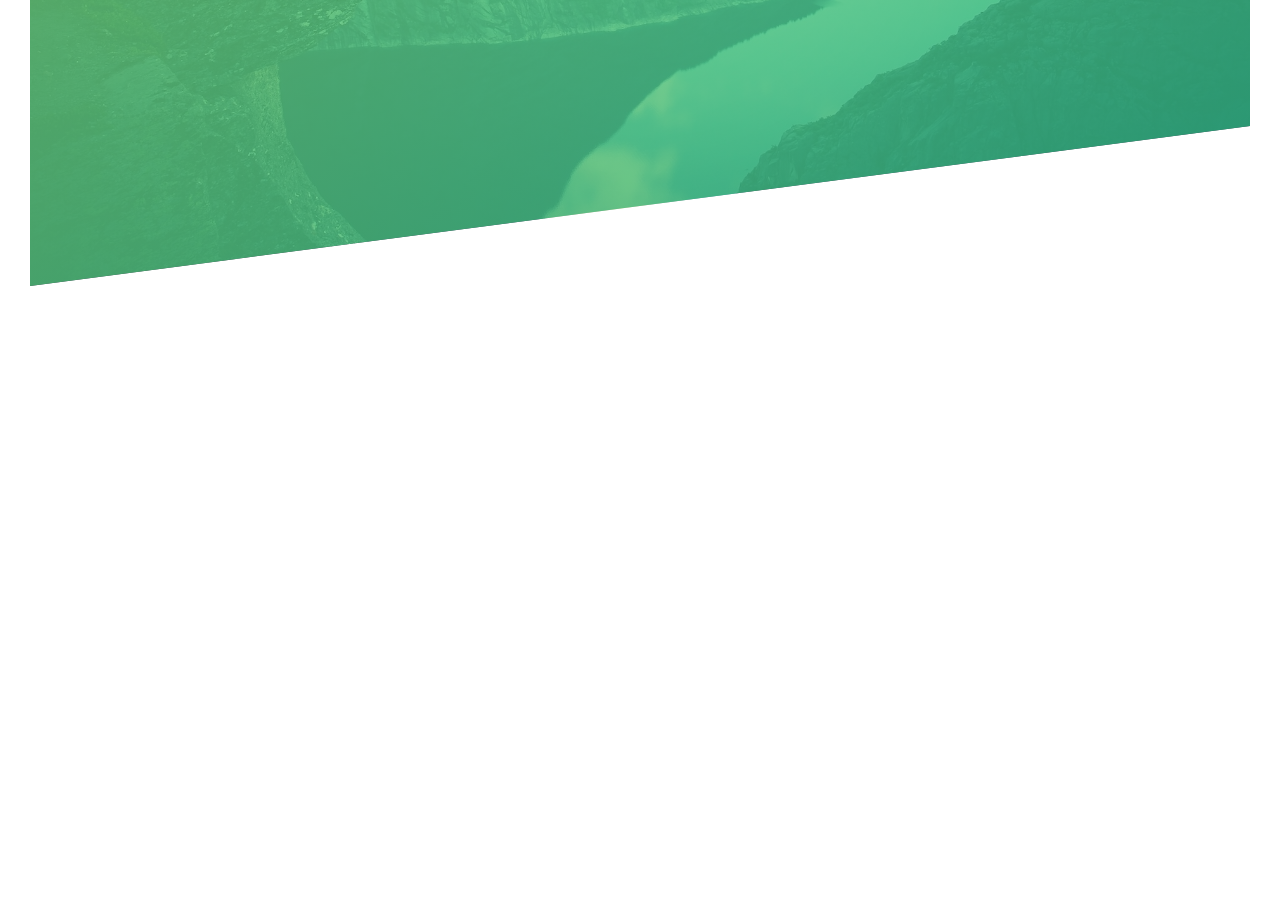
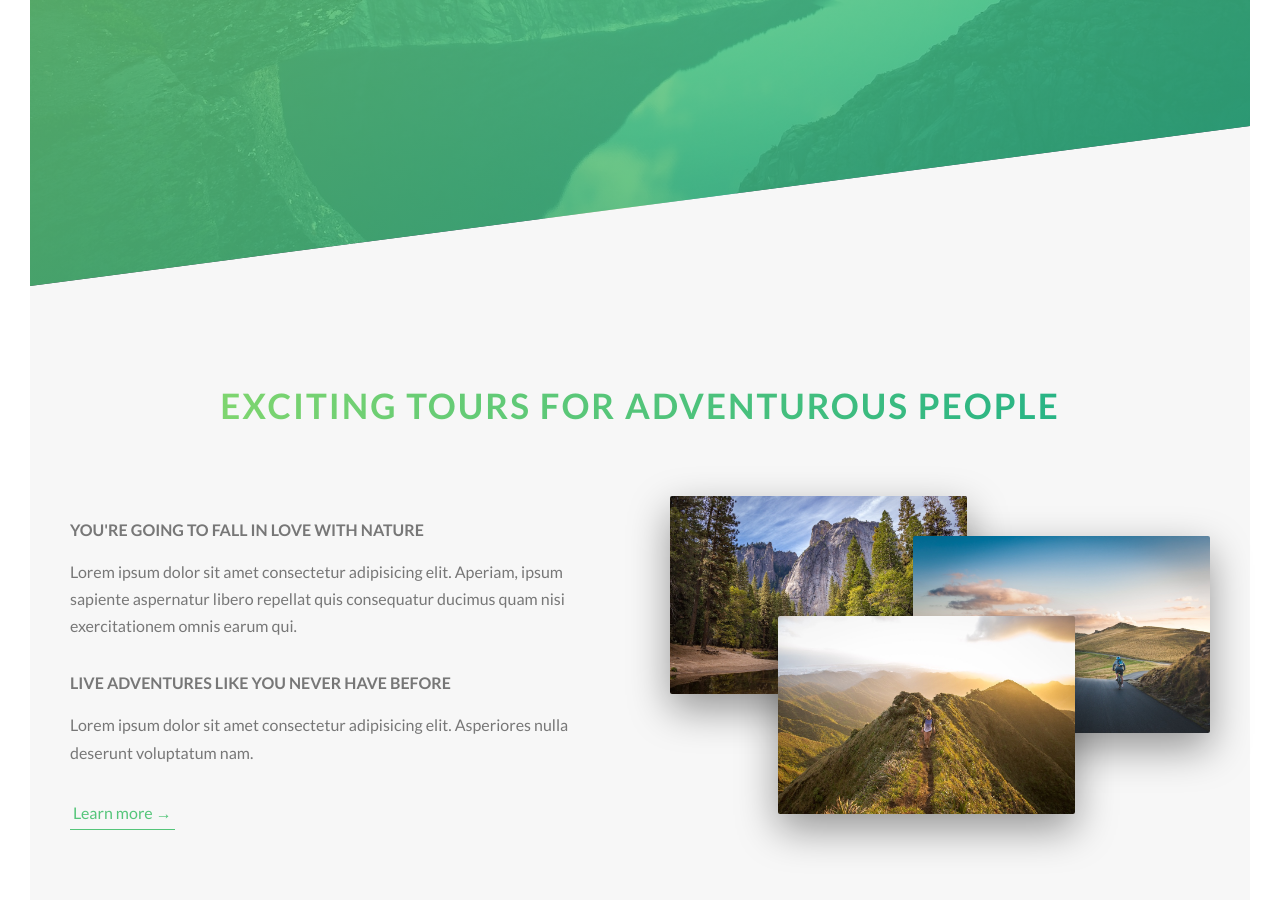
Before and after one commit to SayedShehata1/Natours, a website: page index.html in a window 1280 px wide. Shown: the part 504-1404 px from the top of the page. Before the commit the page ends 820 px from the top, so only its background shows below. Drawn offline with Linux system fonts and the light colour scheme.

Commit message:
feat: :sparkles: Building section about

```diff
--- /dev/null
+++ b/sass/components/_composition.scss
@@ -0,0 +1,41 @@
+.composition {
+    position: relative;
+
+    &__photo {
+        width: 55%;
+        box-shadow: 0 1.5rem 4rem rgba($color-black, .4);
+        border-radius: 2px;
+        position: absolute;
+        z-index: 10;
+        transition: all .2s;
+        outline-offset: 2rem;
+
+        &--p1 {
+            left: 0;
+            top: -2rem;
+        }
+
+        &--p2 {
+            right: 0;
+            top: 2rem;
+        }
+
+        &--p3 {
+            left: 20%;
+            top: 10rem;
+        }
+
+        &:hover {
+            outline: 1.5rem solid $color-primary;
+            transform: scale(1.05) translateY(-.5rem);
+            box-shadow: 0 2.5rem 4rem rgba($color-black, .5);
+            z-index: 20;
+        }
+
+    }
+
+    &:hover &__photo:not(:hover) {
+        transform: scale(.95);
+    }
+    //composition:hover composition__photo:not(:hover) {
+}
--- a/sass/main.scss
+++ b/sass/main.scss
@@ -8,6 +8,7 @@
 @import "base/utilities";
 
 @import "components/button";
+@import "components/composition";
 
 @import "layout/header";
 @import "layout/navigation";
--- a/sass/pages/_home.scss
+++ b/sass/pages/_home.scss
@@ -0,0 +1,5 @@
+.section-about {
+  background-color: $color-grey-light-1;
+  padding: 25rem 0;
+  margin-top: -20vh;
+}
```
Also changed, not shown: index.html (+1 -2 lines), css/style.css.
